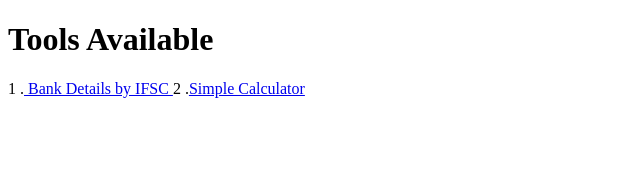
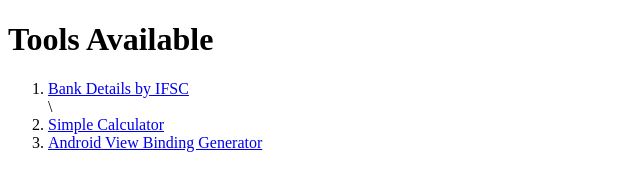
Before and after one commit to JustInClicks-com/tools, a plain HTML site: page index.html in a window 1280 px wide. Shown: the whole page, without its empty margins (0-640 px from the left). Drawn offline with Linux system fonts and the light colour scheme.

Commit message:
index added

```diff
--- a/index.html
+++ b/index.html
@@ -10,8 +10,14 @@
 
     <h1>Tools Available</h1>
 
-1 .<a href="/Bank-Details-By-IFSC-code/"> Bank Details by IFSC </a>
-2 .<a href="/simple-calculator/">Simple Calculator</a>
+    <ol>
+        <li><a href="/Bank-Details-By-IFSC-code/"> Bank Details by IFSC </a></li>\
+        <li><a href="/simple-calculator/">Simple Calculator</a></li>
+        <li><a href="/Android-View-Binding-Generator/">Android View Binding Generator</a></li>
+    </ol>
+
+
+
 
 </body>
 </html>
```
